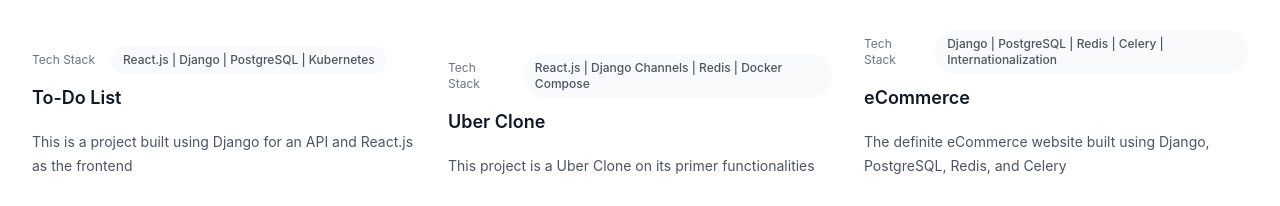
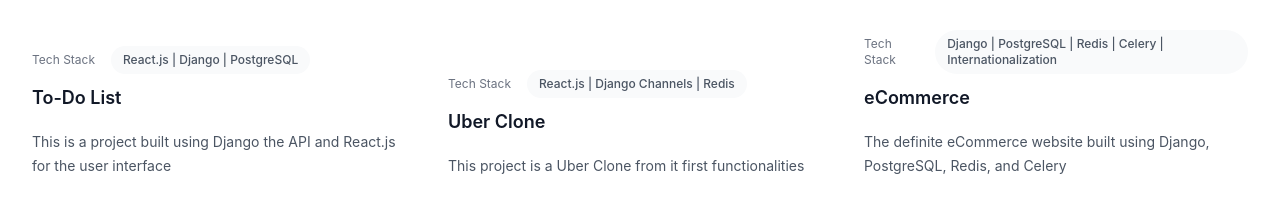
Before and after one commit to romdelaporte/Portfolio, a React (Create React App) app: page /projects in a window 1280 px wide. Shown: the part 594-800 px from the top of the page. Built offline with nearby package versions, Linux system fonts and the light colour scheme.

Commit message:
Firebase setup

```diff
--- a/src/components/projects.js
+++ b/src/components/projects.js
@@ -6,12 +6,12 @@
       title: 'To-Do List',
       href: '#',
       description:
-        'This is a project built using Django for an API and React.js as the frontend',
+        'This is a project built using Django the API and React.js for the user interface',
       imageUrl:
         'https://images.unsplash.com/photo-1496128858413-b36217c2ce36?ixlib=rb-4.0.3&ixid=MnwxMjA3fDB8MHxwaG90by1wYWdlfHx8fGVufDB8fHx8&auto=format&fit=crop&w=3603&q=80',
       date: 'Tech Stack',
       datetime: '2020-03-16',
-      category: { title: 'React.js | Django | PostgreSQL | Kubernetes', href: '#' },
+      category: { title: 'React.js | Django | PostgreSQL ', href: '#' },
       author: {
         name: 'Rodrigo Muñoz Delaporte',
         role: 'Software Developer',
@@ -25,12 +25,12 @@
         title: 'Uber Clone',
         href: '#',
         description:
-          'This project is a Uber Clone on its primer functionalities',
+          'This project is a Uber Clone from it first functionalities',
         imageUrl:
           'https://images.unsplash.com/photo-1496128858413-b36217c2ce36?ixlib=rb-4.0.3&ixid=MnwxMjA3fDB8MHxwaG90by1wYWdlfHx8fGVufDB8fHx8&auto=format&fit=crop&w=3603&q=80',
         date: 'Tech Stack',
         datetime: '2020-03-16',
-        category: { title: 'React.js | Django Channels | Redis | Docker Compose', href: '#' },
+        category: { title: 'React.js | Django Channels | Redis ', href: '#' },
         author: {
           name: 'Rodrigo Muñoz Delaporte',
           role: 'Software Developer',
@@ -38,7 +38,7 @@
           imageUrl:
           {ro},
         },
-      },
+    },
     {
         id: 1,
         title: 'eCommerce',
```
Also changed, not shown: firebase.json (added), 1 other file (tests, documents, lock files or other folders).
